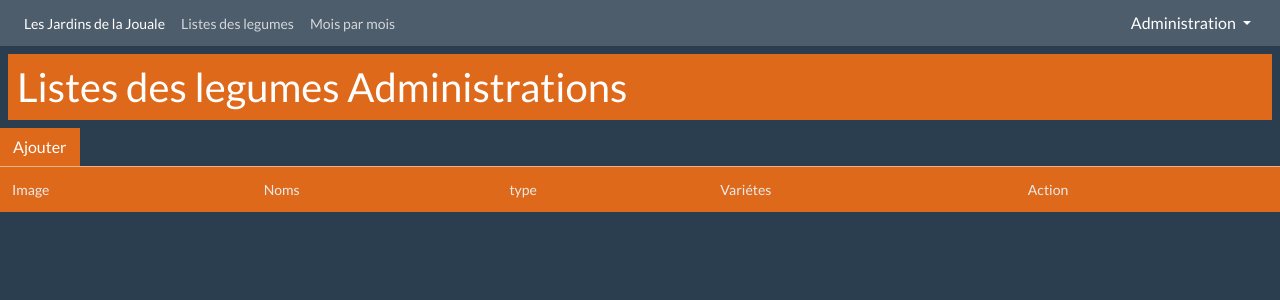
After one commit to nicoWeb31/JardinJouale, a Symfony app: template templates/admin_legume/adminListe.html.twig in a window 1280 px wide. The commit adds this page. Shown: the top 300 px of the page. Run offline with Twig, Linux system fonts and the light colour scheme; the template is opened without the code that fills it, so the values that code supplies are empty; some libraries are stand-ins or nearby versions.

Commit message:
crud legume

```diff
--- /dev/null
+++ b/templates/admin_legume/adminListe.html.twig
@@ -0,0 +1,37 @@
+{% extends 'base.html.twig' %}
+
+{% block title %}Listes des legumes{% endblock %}
+{% block monTitle %} Listes des legumes Administrations {% endblock %}
+
+{% block body %}
+
+<a href="{{path('admin.legumes.creation')}}" class="btn btn-primary">Ajouter</a>
+<table class="table">
+    <tr class="table-primary">
+        <td>Image</td>
+        <td>Noms</td>
+        <td>type</td>
+        <td>Variétes</td>
+        <td>Action</td>
+
+    </tr>
+    {% for legume in legumes %}
+        <tr>
+        <td><img src="{{asset('img/' ~ legume.img)}}" alt="" style="width:50px"></td>
+        <td>{{legume.nom}}</td>
+        <td>{{legume.type}}</td>
+        <td>Variétes</td>
+        <td>
+            <a href="{{path('admin.legumes.modif',{'id':legume.id})}}" class="btn btn-info">Modifier</a>
+            <a href="" class="btn btn-danger" >supprimer</a>
+        </td>
+
+    </tr>
+        {% endfor %}
+
+
+
+
+</table>
+
+{% endblock %}
--- a/templates/base.html.twig
+++ b/templates/base.html.twig
@@ -35,7 +35,7 @@
                     Administration
                 </button>
                 <div class="dropdown-menu" aria-labelledby="dropdownMenuButton">
-                  <a class="dropdown-item" href="#">Gestion Type</a>
+                  <a class="dropdown-item" href="{{path('admin_legumes')}}">Gestion Type</a>
                   <a class="dropdown-item" href="#">Gestion Variétes</a>
                   <a class="dropdown-item" href="#">Gestion Plannig</a>
                 </div>
--- a/templates/legume/legumes.html.twig
+++ b/templates/legume/legumes.html.twig
@@ -4,8 +4,8 @@
 {% block monTitle %} Listes des legumes {% endblock %}
 
 {% block body %}
-
-<div class="row">
+<div class="container-fluid">
+    <div class="row m-5 p-5">
         {% for legume in legumes %}
         <div class="col-12 col-md-6 col-lg-4 col-xl-4">
             <div class="card border-primary mb-3 mx-auto" style="max-width: 20rem;">
@@ -19,6 +19,6 @@
         </div>
         {% endfor %}
     </div>
-
+</div>
 
 {% endblock %}
```
Also changed, not shown: src/Controller/Admin/AdminLegumeController.php (+41 -3 lines), src/Form/LegumeType.php (added, +27 -0 lines), templates/admin_legume/adminModiLegume.html.twig (added, +33 -0 lines), templates/admin_legume/liste.html.twig (deleted, +0 -24 lines), 1 other file. Lines whose indentation alone changed are shown as unchanged.
